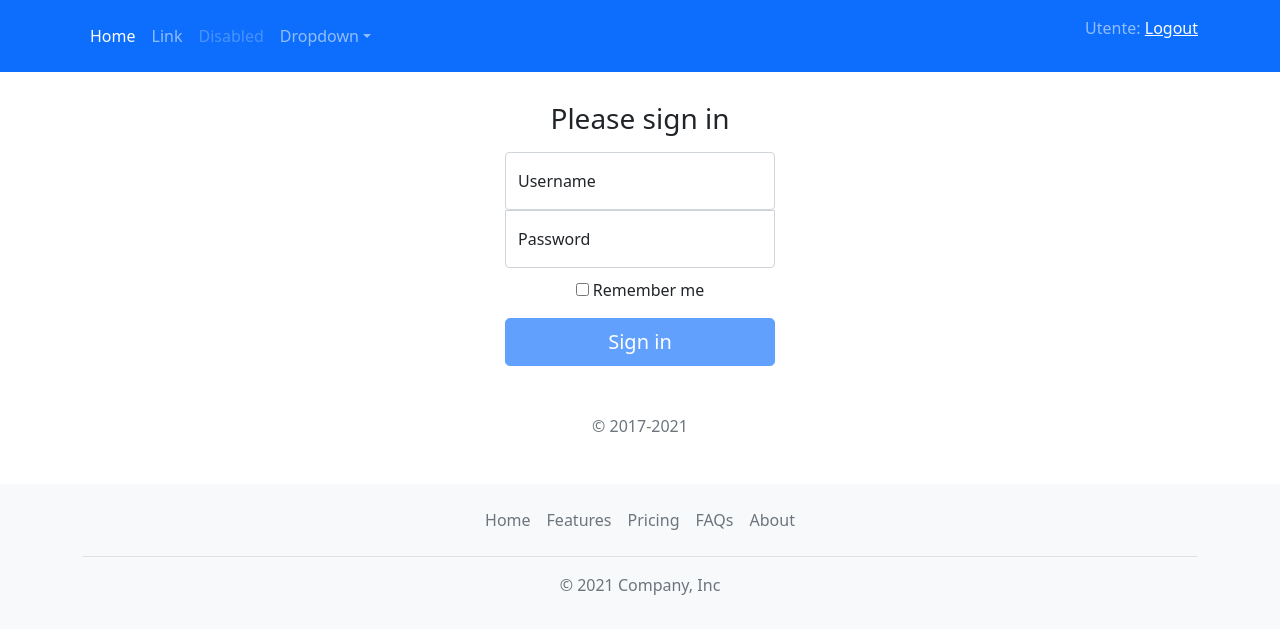
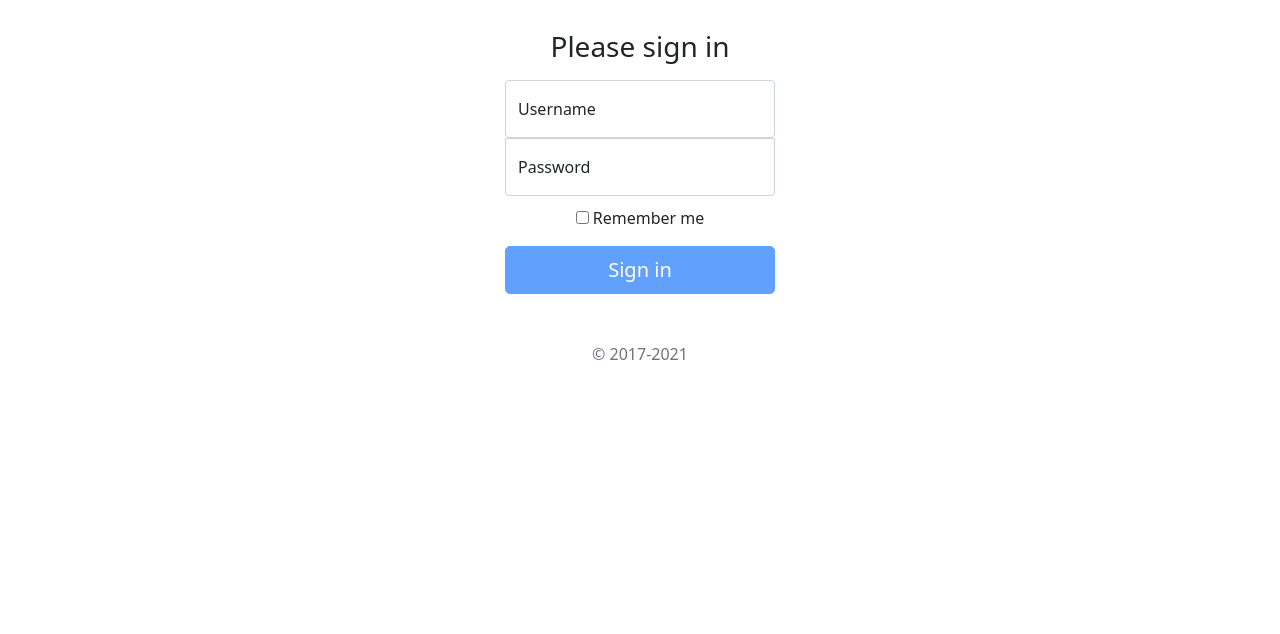
Before and after one commit to alesava21/raccoltaFilmAngular, an Angular app: page /login in a window 1280 px wide. Shown: the top 634 px of the page. Built offline with nearby package versions, Linux system fonts and the light colour scheme.

Commit message:
tolta la navbar nella pagina di login

```diff
--- a/src/app/app.component.html
+++ b/src/app/app.component.html
@@ -1,3 +1,3 @@
-<app-navbar></app-navbar>
+<app-navbar [isLogged]="authService.isLoggedin()"></app-navbar>
 <router-outlet></router-outlet>
-<app-footer ></app-footer>
+<app-footer [isLogged]="authService.isLoggedin()"></app-footer>
--- a/src/app/app.component.ts
+++ b/src/app/app.component.ts
@@ -1,4 +1,5 @@
 import { Component } from '@angular/core';
+import { AuthService } from './core/auth/auth.service';
 
 @Component({
   selector: 'app-root',
@@ -7,4 +8,9 @@
 })
 export class AppComponent {
   title = 'raccoltaFilmApp20212109';
+
+  constructor(public authService: AuthService){
+
+
+  }
 }
--- a/src/app/app.module.ts
+++ b/src/app/app.module.ts
@@ -5,6 +5,7 @@
 import { AppComponent } from './app.component';
 import { HttpClientModule } from '@angular/common/http';
 import { LayoutModule } from './core/layout/layout.module';
+import { SharedModule } from './shared/shared.module';
 
 @NgModule({
   declarations: [
@@ -15,6 +16,7 @@
     AppRoutingModule,
     HttpClientModule,
     LayoutModule,
+    SharedModule,
   ],
   providers: [],
   bootstrap: [AppComponent]
--- a/src/app/core/auth/auth.service.ts
+++ b/src/app/core/auth/auth.service.ts
@@ -13,7 +13,6 @@
   private userLogggedSubject$: BehaviorSubject<user | null> = new BehaviorSubject<user | null>(null);
 
   login(loginForm: user):Observable<user>{
-    console.log(loginForm)
     return of ({username: loginForm.username, token: "123456"})
   }
 
--- a/src/app/core/layout/navbar/navbar.component.html
+++ b/src/app/core/layout/navbar/navbar.component.html
@@ -34,8 +34,8 @@
             </ul>
         </div>
         <div class="col-md-3 text-end">
-            <p class="navbar-text">Utente:{{(authService.getUserLogged() | async)?.username}}
-                <a href="" (click)="onClick()">Logout</a>
+            <p class="navbar-text" style="color: white">Utente: {{(authService.getUserLogged() | async)?.username}}
+                <a href="" (click)="onClick()" style="color: black;">Logout</a>
             </p>
         </div>
     </div>
--- /dev/null
+++ b/src/app/shared/directives/is-logged.directive.ts
@@ -0,0 +1,19 @@
+import { Directive, ElementRef, Input } from '@angular/core';
+
+@Directive({
+  selector: '[isLogged]'
+})
+export class IsLoggedDirective {
+
+  @Input() set isLogged(isLoggedin: boolean){
+    if(!isLoggedin){
+      this.elementRef.nativeElement.style.display = 'none';
+    }else{
+      this.elementRef.nativeElement.style.display = 'block'
+    }
+
+  }
+
+  constructor(private elementRef: ElementRef) { }
+
+}
```
Also changed, not shown: src/app/shared/shared.module.ts (added, +18 -0 lines).
